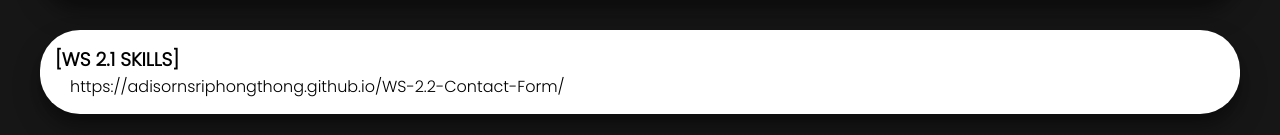
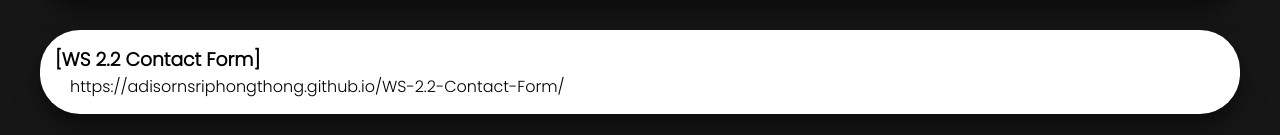
Before and after one commit to adisornsriphongthong/WS-1.1-My-Page, a plain HTML site: page index.html in a window 1280 px wide. Shown: the part 178-313 px from the top of the page. Drawn offline with Linux system fonts and the light colour scheme.

Commit message:
Update index.html

```diff
--- a/index.html
+++ b/index.html
@@ -27,7 +27,7 @@
             <!-- ****************************************************************************************** -->
             <div style="padding: 15px;">
                 <div class="background-performance">
-                    <h3>[WS 2.1 SKILLS]</h3>
+                    <h3>[WS 2.2 Contact Form]</h3>
                     <ul>
                         <li><a class="text-1" href="https://adisornsriphongthong.github.io/WS-2.2-Contact-Form/">https://adisornsriphongthong.github.io/WS-2.2-Contact-Form/</a></li>
                     </ul>
```
